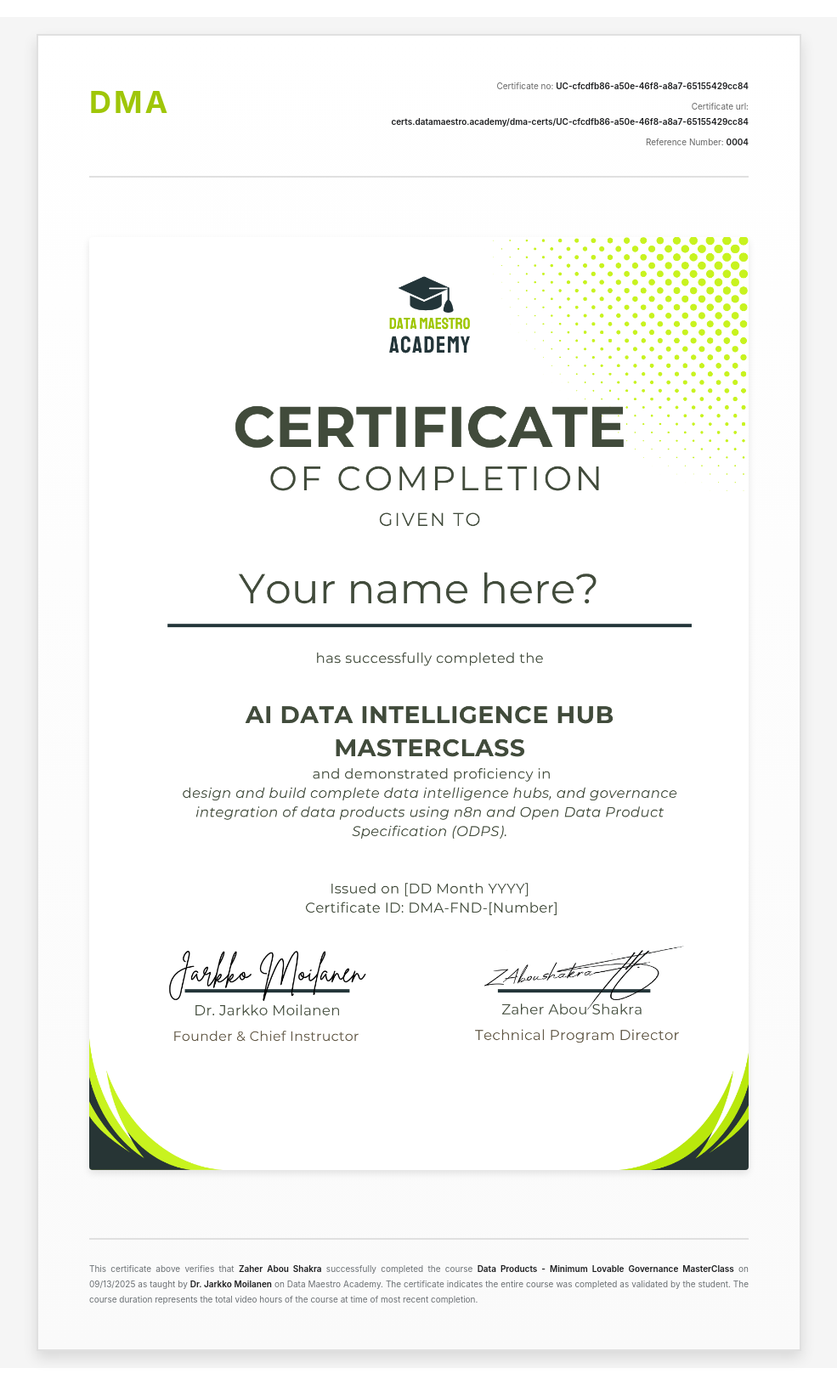
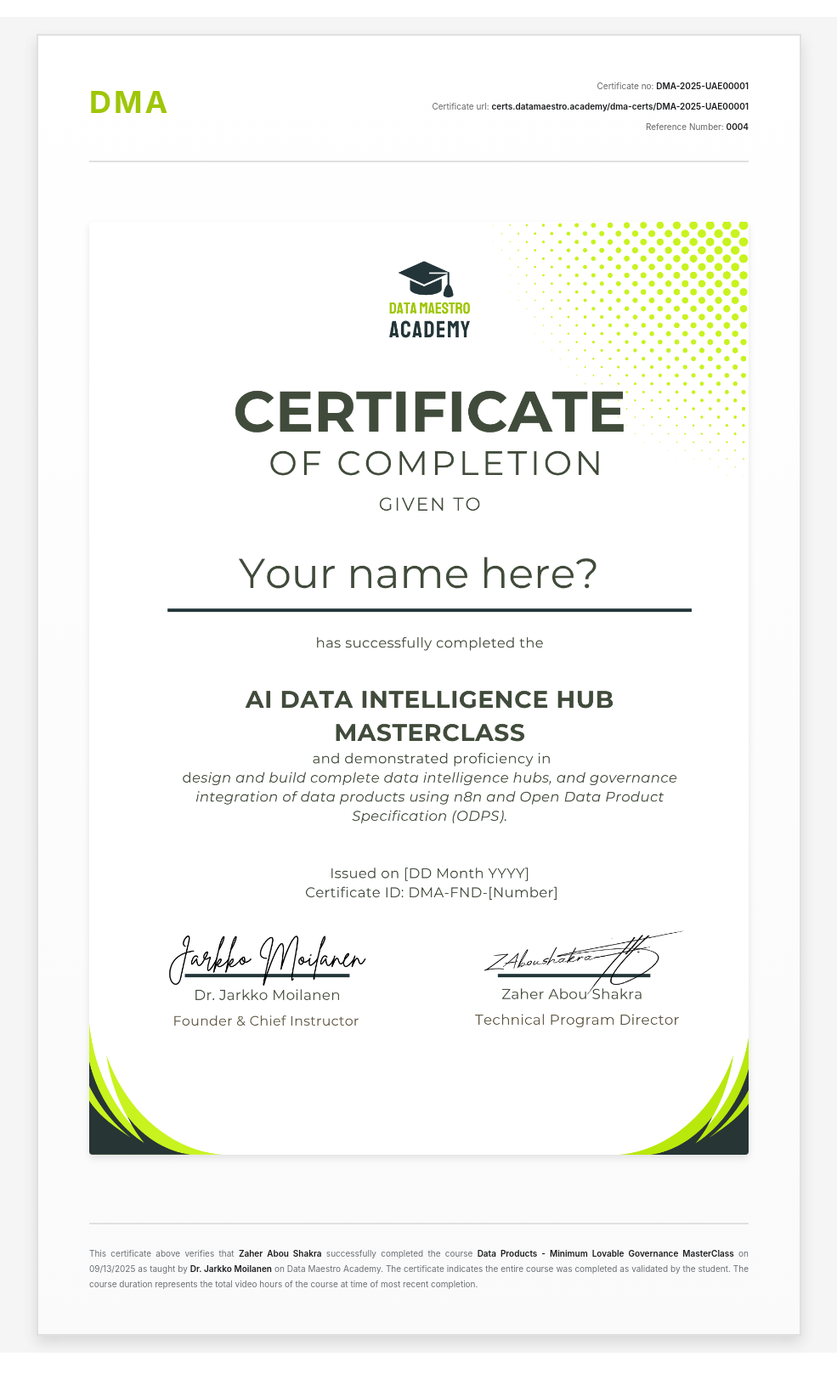
Before and after one commit to Data-Maestro-Academy/dma-cert, a Jekyll site: the page built from dma-certs/index.md, in a window 1280 px wide. Shown: the whole page at 85% size, without its empty margins (147-1132 px from the left). Built offline with Jekyll 4.4.1, drawn with Linux system fonts in a browser that asks for light colours.

Commit message:
Update certificate number and URL in index.md to align with new naming convention.

```diff
--- a/dma-certs/index.md
+++ b/dma-certs/index.md
@@ -12,10 +12,10 @@ certificate_image: DMA-2025-UAE00001.png
       </div>
       <div class="certificate-info">
         <div class="info-row">
-          <span>Certificate no: <strong>UC-cfcdfb86-a50e-46f8-a8a7-65155429cc84</strong></span>
+          <span>Certificate no: <strong>DMA-2025-UAE00001</strong></span>
         </div>
         <div class="info-row">
-          <span>Certificate url: <strong>certs.datamaestro.academy/dma-certs/UC-cfcdfb86-a50e-46f8-a8a7-65155429cc84</strong></span>
+          <span>Certificate url: <strong>certs.datamaestro.academy/dma-certs/DMA-2025-UAE00001</strong></span>
         </div>
         <div class="info-row">
           <span>Reference Number: <strong>0004</strong></span>
```
